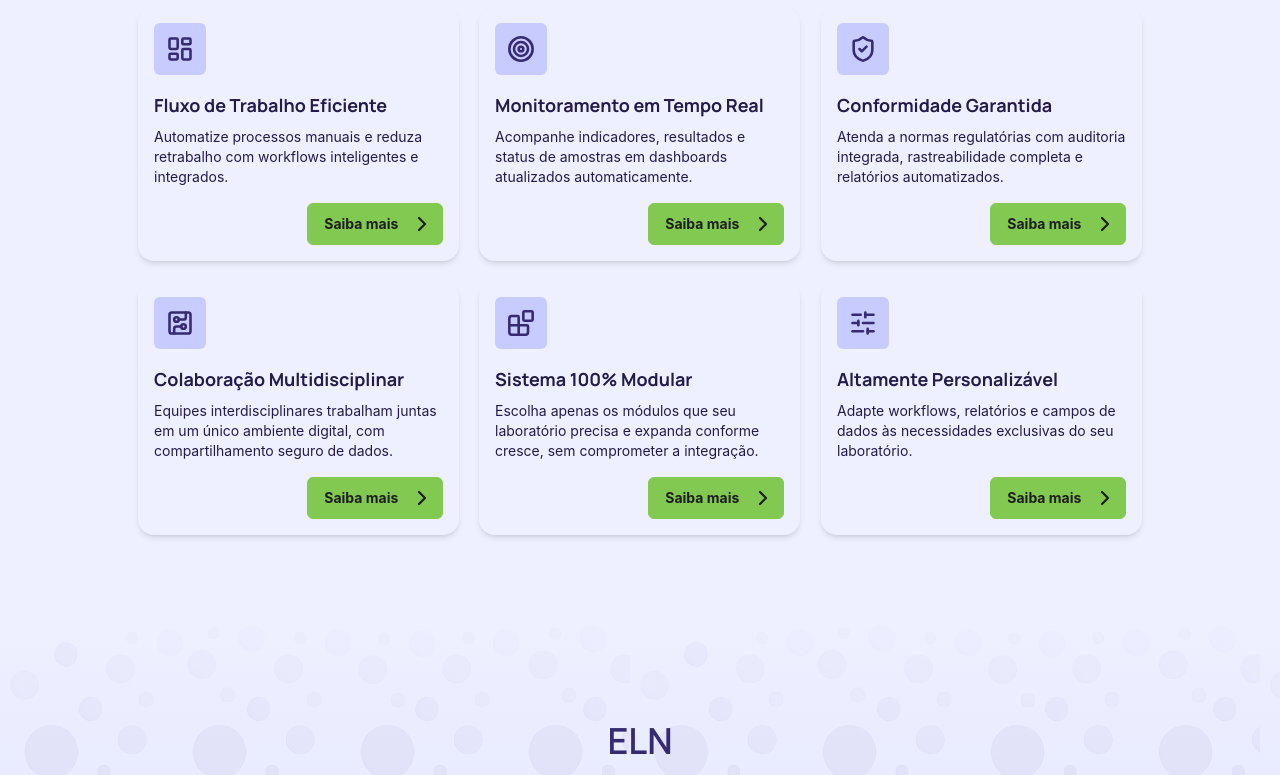
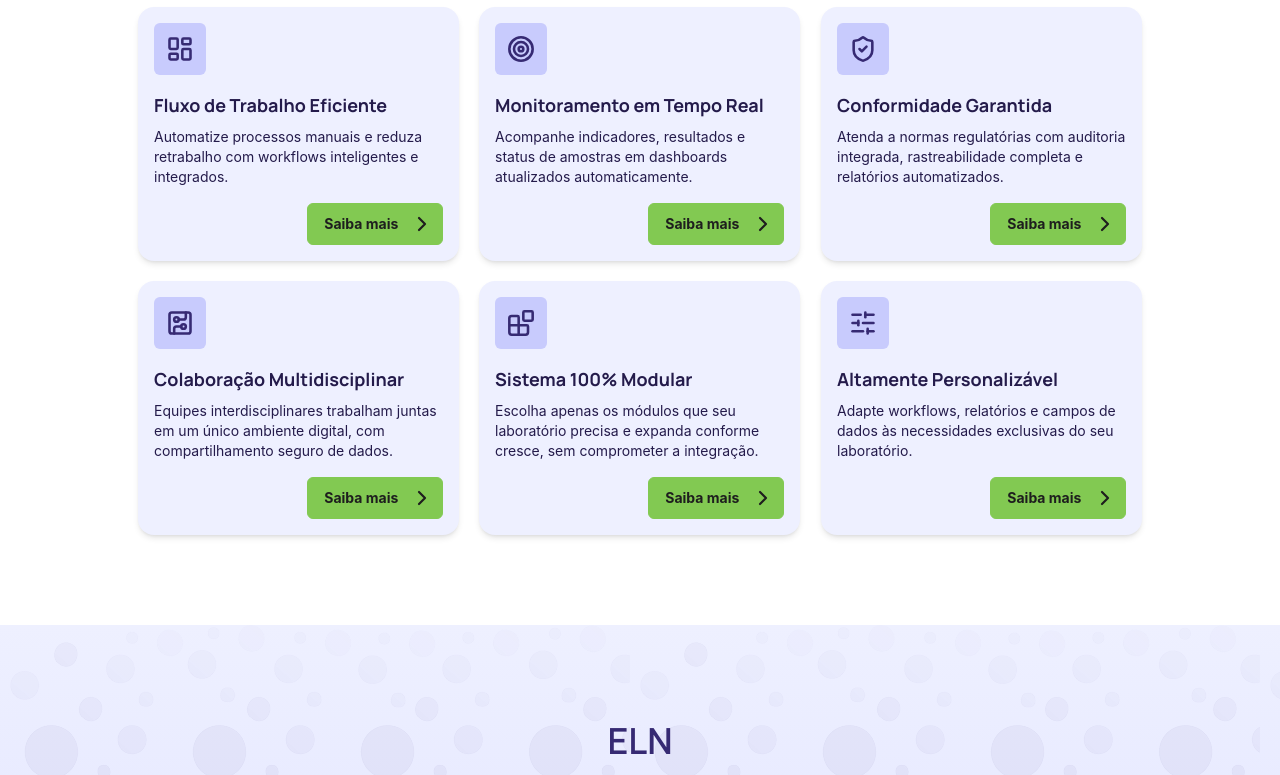
Before and after one commit to Byorks/website-linesync, a website: page pages/produtos/index.html in a window 1280 px wide. Shown: the part 205-980 px from the top of the page. Drawn offline with Linux system fonts and the light colour scheme; a web font is replaced by a local one.

Commit message:
:lipstick: style: bg-produtos

```diff
--- a/pages/produtos/index.html
+++ b/pages/produtos/index.html
@@ -33,7 +33,7 @@
     <script src="../../assets/js/theme.js"></script>
 </head>
 
-<body class="bg-misk-50 dark:bg-bg-surface">
+<body class="bg-neutral-100 dark:bg-bg-surface">
     <header class="main-nav-bar">
         <div class="w-full h-full px-6 flex items-center justify-between">
             <!-- Logo -->
```
